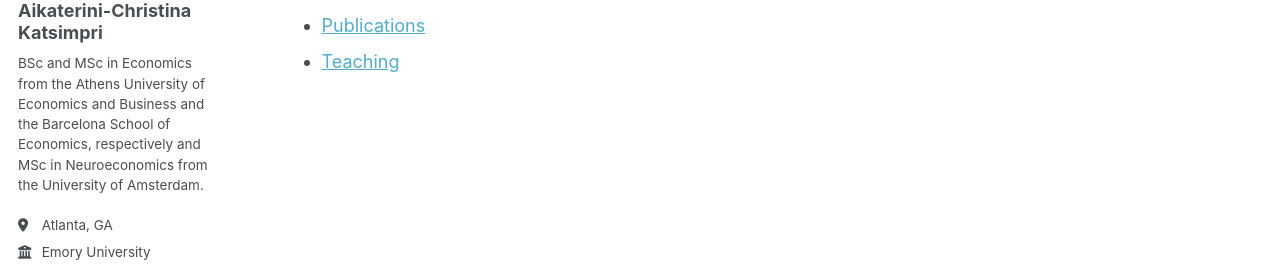
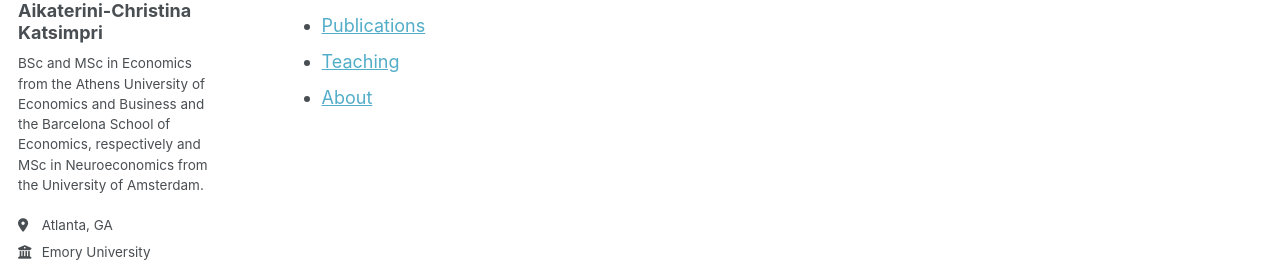
Before and after one commit to akatsim22/akatsim22.github.io, a Jekyll site: the page built from index.md, in a window 1280 px wide. Shown: the part 243-516 px from the top of the page. Built offline with Jekyll 4.4.1, drawn with Linux system fonts in a browser that asks for light colours; some web fonts are replaced; a script that is not in the unit is left out.

Commit message:
Update index.md

```diff
--- a/index.md
+++ b/index.md
@@ -9,3 +9,4 @@ I’m a second-year PhD student in economics. My research interests lie at the i
 - [CV]({{ '/cv/' | relative_url }})
 - [Publications]({{ '/publications/' | relative_url }})
 - [Teaching]({{ '/teaching/' | relative_url }})
+- [About]({{ '/about/' | relative_url }})
```
